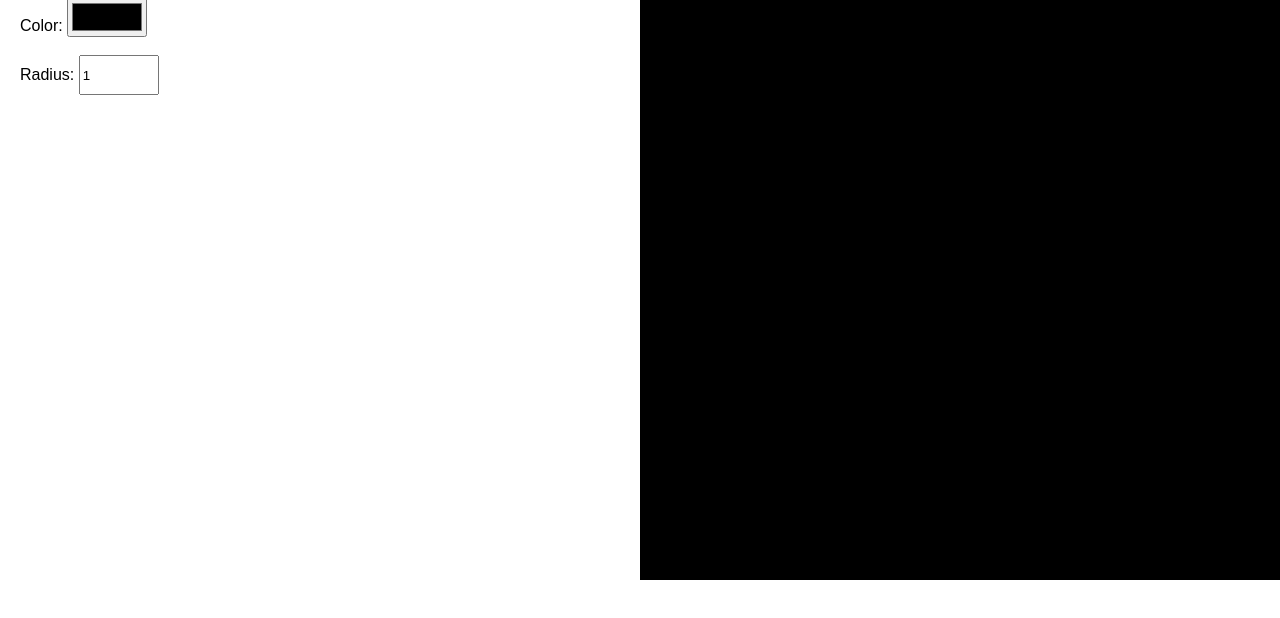
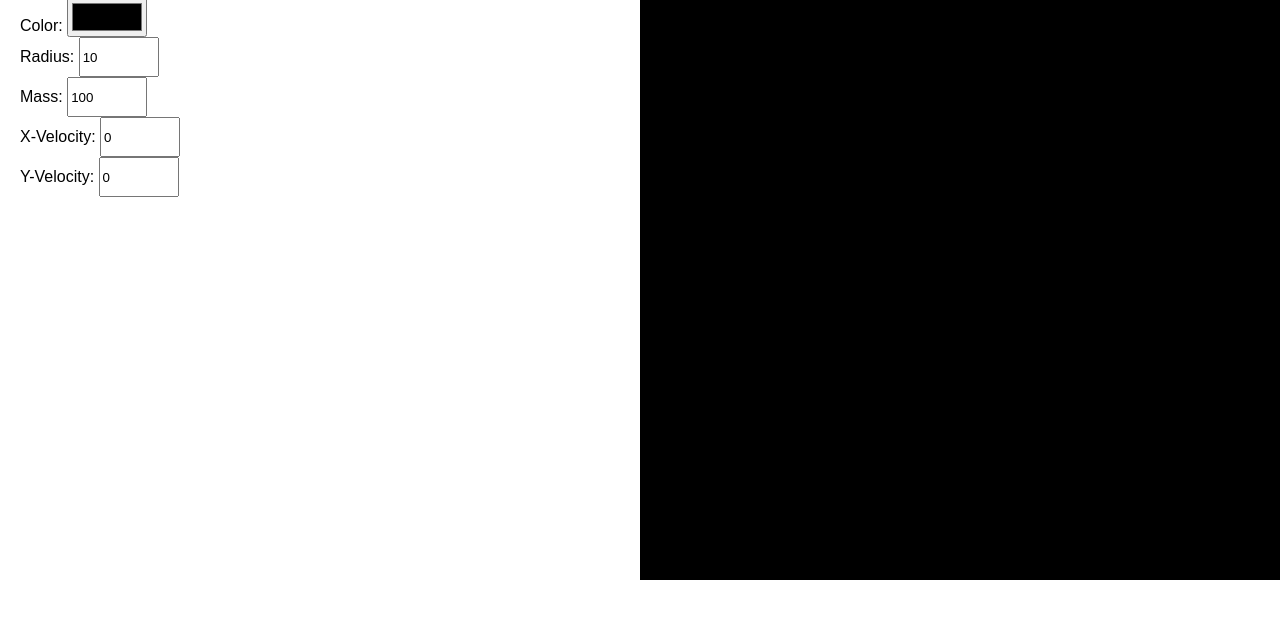
Before and after one commit to joeberenshtain/space, a plain HTML site: page index.html in a window 1280 px wide. Shown: the part 140-758 px from the top of the page. Drawn offline with Linux system fonts and the light colour scheme.

Commit message:
Update index.html

```diff
--- a/index.html
+++ b/index.html
@@ -90,10 +90,21 @@
             <label for="color">Color:</label>
             <input type="color" name="color" id="color">
         </p>
-        <br>
         <p>
             <label for="radius">Radius:</label>
-            <input type="number" name="radius" id="radius" value="1">
+            <input type="number" name="radius" id="radius" value="10">
+        </p>
+        <p>
+            <label for="mass">Mass:</label>
+            <input type="number" name="mass" id="mass" value="100">
+        </p>
+        <p>
+            <label for="x">X-Velocity:</label>
+            <input type="number" name="x" id="x" value="0">
+        </p>
+        <p>
+            <label for="y">Y-Velocity:</label>
+            <input type="number" name="y" id="y" value="0">
         </p>
 
     </div>
```
